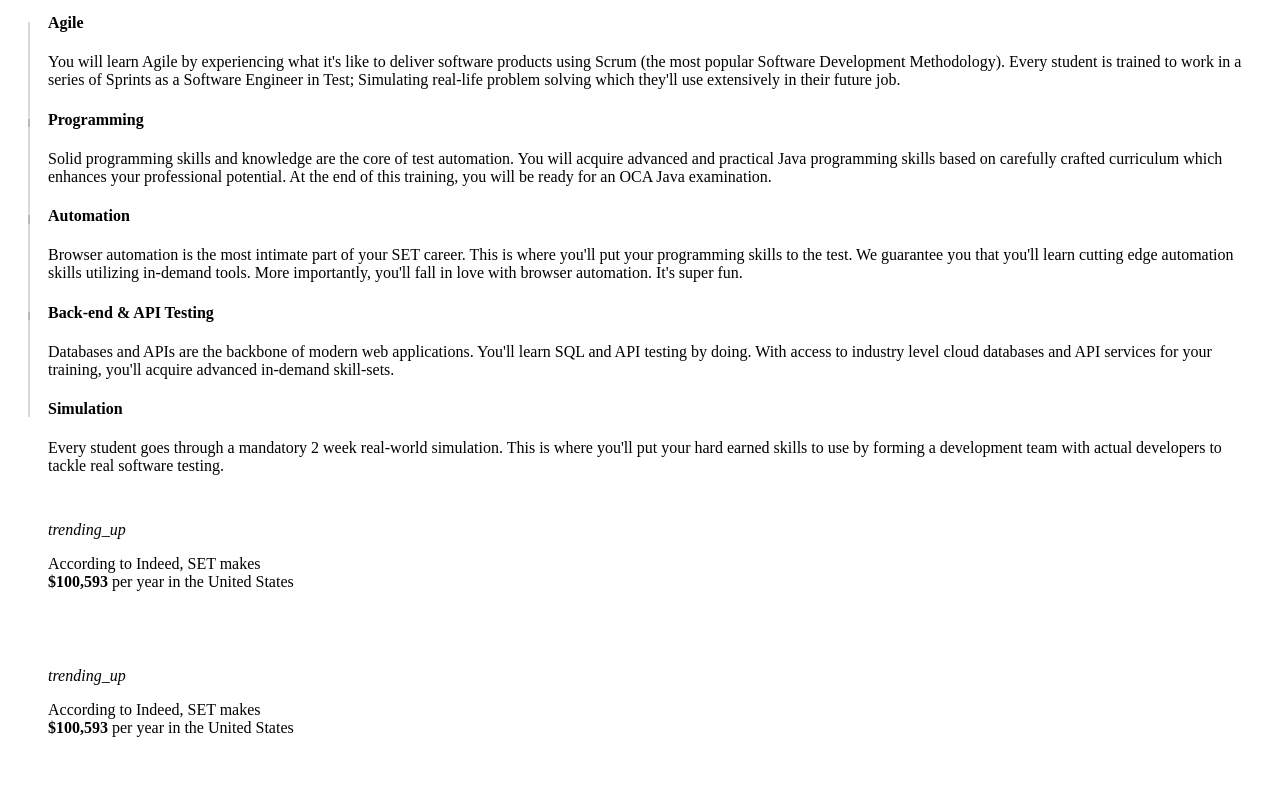
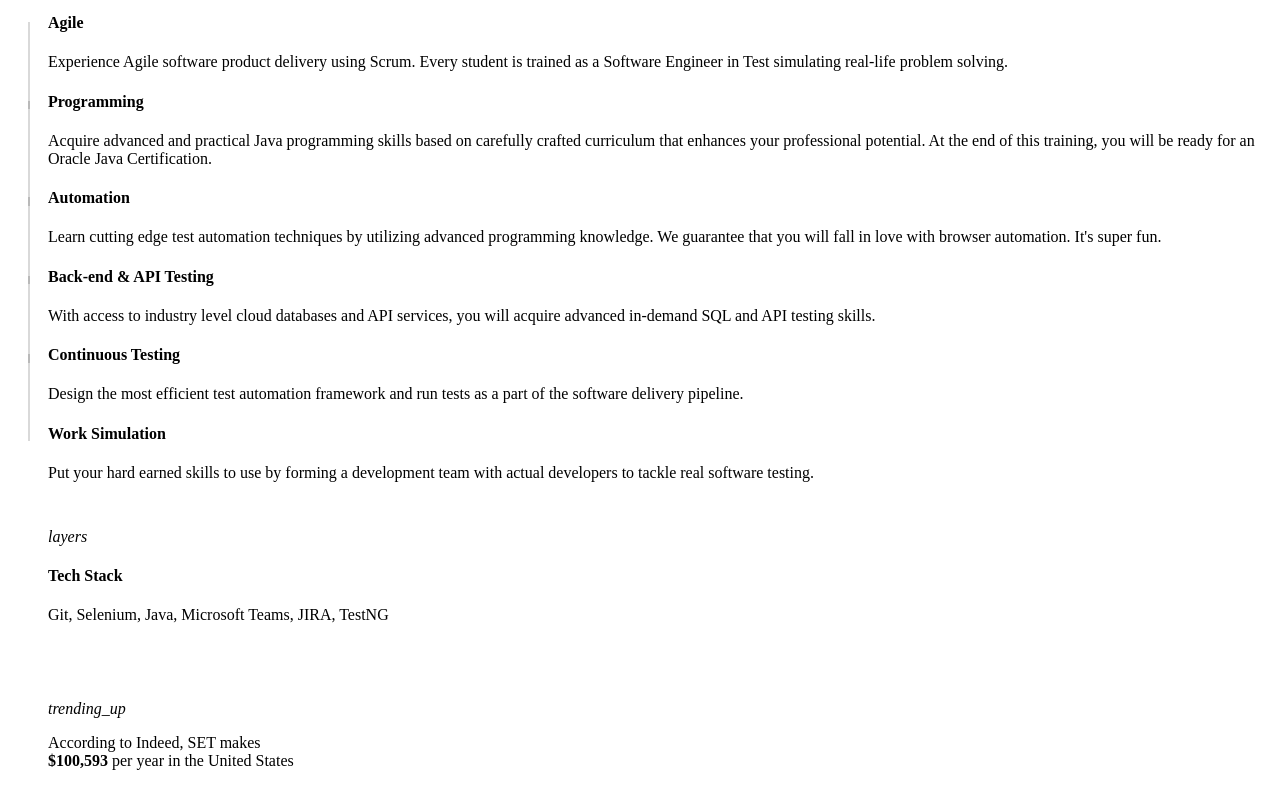
Before and after one commit to BurkeDesigns/alphaleaf, a Vue app: page /courses in a window 1280 px wide. Shown: the part 1200-2000 px from the top of the page. Built offline with nearby package versions, Linux system fonts and the light colour scheme.

Commit message:
Update Courses.vue

```diff
--- a/src/views/Courses.vue
+++ b/src/views/Courses.vue
@@ -5,7 +5,7 @@
             <div el="list-column-alt" style="--gap:45px;">
                 <div el="list">
                     <h3 el>Software Engineer in Test</h3>
-                    <p el>Through our extensive SET training program, you'll learn how to design, implement, and maintain sophisticated test automation frameworks that work extremely well with the Continuous Integration pipeline.  Have no clue what that means?  No worries, with our training,  you will own these employable skills. </p>
+                    <p el>Learn how to design, implement, and maintain sophisticated test automation frameworks that work extremely well with the Continuous Integration pipeline.  Have no clue what that means?  No worries, with our training,  you will own these employable skills. </p>
                     <div class="col3-wrap" style="padding: 30px 0;">
                         <div el="list-column">
                             <div>
@@ -53,7 +53,7 @@
             </div>
             <div el="list">
                 <h4 el>Prerequisites</h4>
-                <p el>To enroll in our extensive SET training, prior programming experience isn't required. However, you'll need tenacity and a passion for testing web applications. Our carefully designed curriculum will give you everything you need to succeed in a real work environment, but the motivation and drive must come from within yourself to land your dream IT career.</p>
+                <p el>Prior programming experience isn't required. However, you'll need tenacity and a passion for testing web applications. Our carefully designed curriculum will give you everything you need to succeed in your future job, but you must be motivated to land your dream IT career.</p>
             </div>
             <div el="list-column-alt" style="--gap: 30px;">
                 <div el="list" style="--gap:30px;">
@@ -61,23 +61,34 @@
                 <div el="list" class="timeline" style="--gap:30px;">
                     <div el="list" style="--gap:8px;">
                         <h4 el>Agile</h4>
-                        <p el>You will learn Agile by experiencing what it's like to deliver software products using Scrum (the most popular Software Development Methodology). Every student is trained to work in a series of Sprints as a Software Engineer in Test; Simulating real-life problem solving which they'll use extensively in their future job.</p>
+                        <p el>
+Experience Agile software product delivery using Scrum. Every student is trained as a Software Engineer in Test simulating real-life problem solving.                            </p>
                     </div>
                     <div el="list" style="--gap:8px;">
                         <h4 el>Programming</h4>
-                        <p el>Solid programming skills and knowledge are the core of test automation. You will acquire advanced and practical Java programming skills based on carefully crafted curriculum which enhances your professional potential. At the end of this training, you will be ready for an OCA Java examination.</p>
+                        <p el>
+                            Acquire advanced and practical Java programming skills based on carefully crafted curriculum that enhances your professional potential. At the end of this training, you will be ready for an Oracle Java Certification.
+                            </p>
                     </div>
                     <div el="list" style="--gap:8px;">
                         <h4 el>Automation</h4>
-                        <p el>Browser automation is the most intimate part of your SET career. This is where you'll put your programming skills to the test. We guarantee you that you'll learn cutting edge automation skills utilizing in-demand tools. More importantly, you'll fall in love with browser automation. It's super fun.</p>
+                        <p el>
+Learn cutting edge test automation techniques by utilizing advanced programming knowledge. We guarantee that you will fall in love with browser automation. It's super fun.                            </p>
                     </div>
                     <div el="list" style="--gap:8px;">
                         <h4 el>Back-end & API Testing</h4>
-                        <p el>Databases and APIs are the backbone of modern web applications. You'll learn SQL and API testing by doing. With access to industry level cloud databases and API services for your training, you'll acquire advanced in-demand skill-sets.</p>
+                        <p el>
+With access to industry level cloud databases and API services, you will acquire advanced in-demand SQL and API testing skills.                            </p>
                     </div>
                     <div el="list" style="--gap:8px;">
-                        <h4 el>Simulation</h4>
-                        <p el>Every student goes through a mandatory 2 week real-world simulation. This is where you'll put your hard earned skills to use by forming a development team with actual developers to tackle real software testing.</p>
+                        <h4 el>Continuous Testing</h4>
+                        <p el>
+Design the most efficient test automation framework and run tests as a part of the software delivery pipeline.                             </p>
+                    </div>
+                    <div el="list" style="--gap:8px;">
+                        <h4 el>Work Simulation</h4>
+                        <p el>
+Put your hard earned skills to use by forming a development team with actual developers to tackle real software testing.                             </p>
                     </div>
 
 
@@ -85,11 +96,12 @@
                 </div>
             </div>
             <div el="list" style="--gap:100px;">
-                <div el="list" style="padding:30px;--bg-color:#f1f1f1;border-radius:4px;max-width:300px;">
-                    <i class="material-icons">trending_up</i>
-                    <p el>According to Indeed, SET makes <br><b>$100,593</b> per year in the United States</p>
+                <div el="list" style="padding:30px;--bg-color:#f1f1f1;border-radius:4px;max-width:350px;">
+                    <i class="material-icons">layers</i>
+                    <h4 el>Tech Stack</h4>
+                    <p el>Git, Selenium, Java, Microsoft Teams, JIRA, TestNG</p>
                 </div>
-                <div el="list shadow-sm" style="padding:30px;--bg-color:white;border-top:5px solid var(--color-secondary);border-radius:4px;max-width:300px;">
+                <div el="list shadow-sm" style="padding:30px;--bg-color:white;border-top:5px solid var(--color-secondary);border-radius:4px;max-width:350px;">
                     <i class="material-icons">trending_up</i>
                     <p el>According to Indeed, SET makes <br><b>$100,593</b> per year in the United States</p>
                 </div>
```
